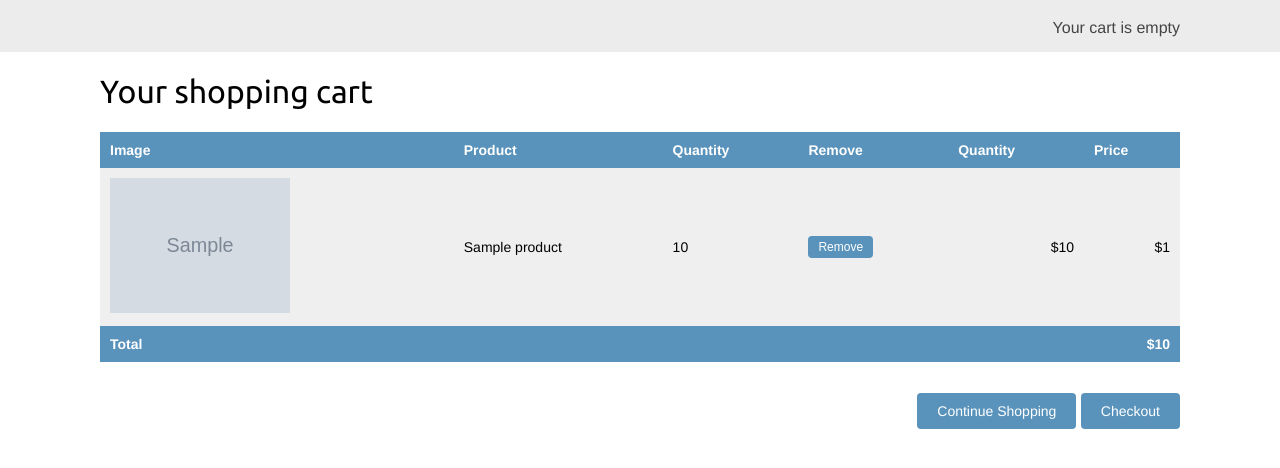
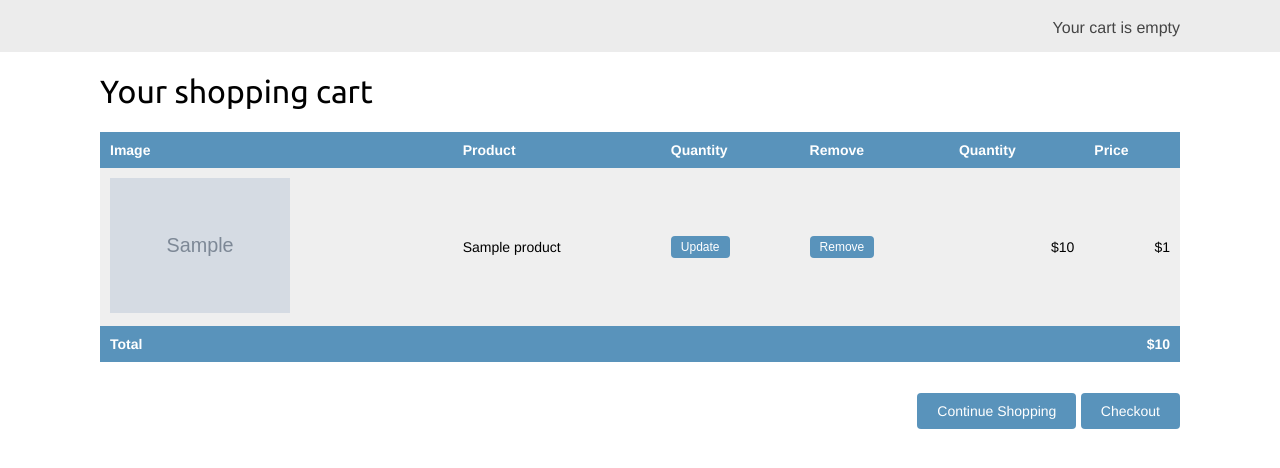
Before and after one commit to ValSL/Django_by_example_shop, a Django app: template myshop/cart/templates/cart/detail.html in a window 1280 px wide. Shown: the part 46-514 px from the top of the page. Run offline with Django 3.2, Linux system fonts and the light colour scheme; the template is opened without the code that fills it: most values are stand-ins (such as "Sample title", 1, 10 or a date in 2020); grey boxes marked "Sample" are stand-in pictures.

Commit message:
Updating product quantities in the cart

```diff
--- a/myshop/cart/templates/cart/detail.html
+++ b/myshop/cart/templates/cart/detail.html
@@ -24,12 +24,20 @@
                 <tr>
                     <td>
                         <a href="{{ product.get_absolute_url }}">
-                            <img src="{% if product.image %}{{ product.image.url }}{% else %}{% static 'img/no_image.png' %}{% endif %}"
+                            <img src="
+                                    {% if product.image %}{{ product.image.url }}{% else %}{% static 'img/no_image.png' %}{% endif %}"
                                  alt="">
                         </a>
                     </td>
                     <td>{{ product.name }}</td>
-                    <td>{{ item.quantity }}</td>
+                    <td>
+                        <form action="{% url 'cart:cart_add' product.id %}" method="post">
+                            {% csrf_token %}
+                            {{ item.update_quantity_form.quantity }}
+                            {{ item.update_quantity_form.override }}
+                            <input type="submit" value="Update">
+                        </form>
+                    </td>
                     <td>
                         <form action="{% url 'cart:cart_remove' product.id %}" method="post">
                             {% csrf_token %}
--- a/myshop/cart/views.py
+++ b/myshop/cart/views.py
@@ -26,4 +26,7 @@
 
 def cart_detail(request):
     cart = Cart(request)
+    for item in cart:
+        item['update_quantity_form'] = CartAddProductForm(initial={'quantity': item['quantity'],
+                                                                   'override': True})
     return render(request, 'cart/detail.html', {'cart': cart})
```
